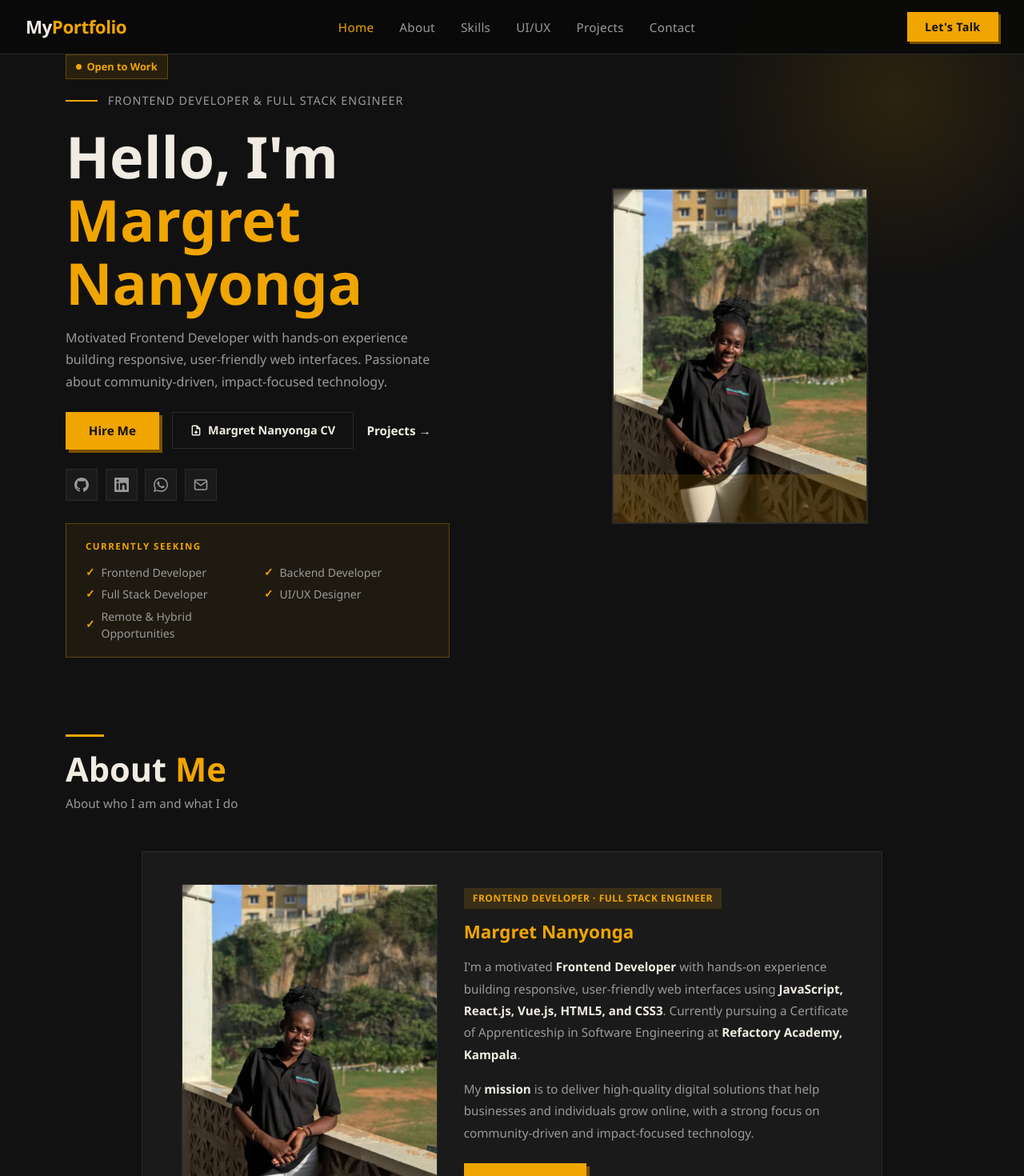
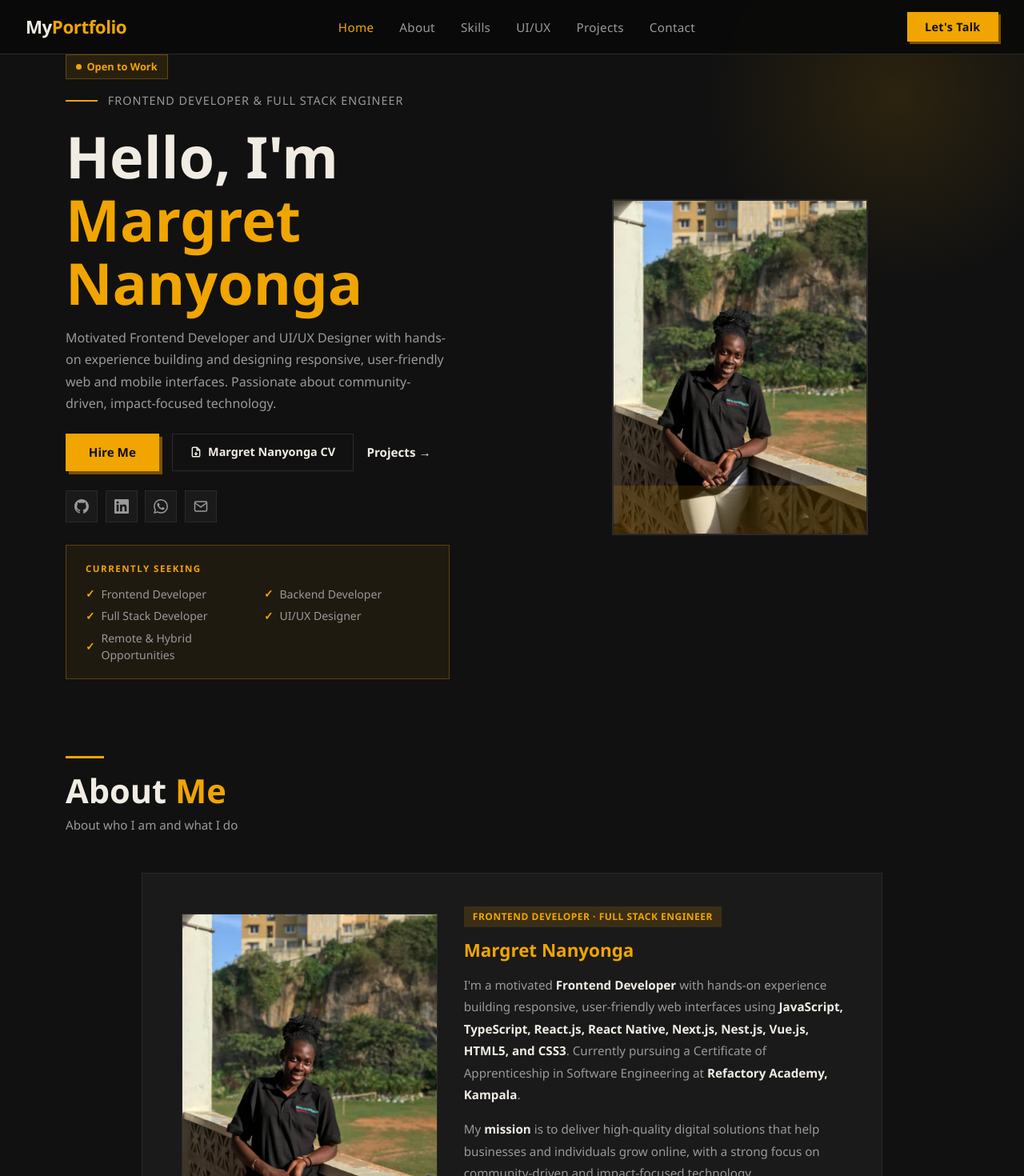
Before and after one commit to margret256/MY-WEBSITE, a React (Vite) app: page / in a window 1280 px wide. Shown: the top 1470 px of the page at 80% size. Built offline with nearby package versions, Linux system fonts and the light colour scheme.

Commit message:
updated portfolio page

```diff
--- a/src/Portfolio.jsx
+++ b/src/Portfolio.jsx
@@ -39,11 +39,11 @@ const skillCategories = [
 ];
 
 const projects = [
-  { title: "Beyond Sports Unified Corporate Sports Platform", description: "A platform for unified corporate sports management and engagement. Improving employee and individual wellness and team building through sports.", link: "https://beyondsports.fitness/", tag: "Sports Platform" },
+  { title: "Beyond Sports Unified Corporate Sports Platform", description: "A platform for unified corporate sports management and engagement. Improving employee and individual wellness and team building through participating in setup challenges.", link: "https://beyondsports.fitness/", tag: "Sports Platform" },
   { title: "Grocery Buddy", description: "Add, edit, and delete grocery items, track amounts spent, and manage your list any time.", link: "https://github.com/margret256/GRORECYBUDDY", tag: "E-Commerce" },
-  { title: "Farm Input Marketplace", description: "A marketplace for farmers to buy and sell agricultural inputs, bringing farmers and suppliers together.", link: "https://github.com/margret256/FARM-INPUT-MARKETPLACE", tag: "Mobile App" },
+  { title: "Farm Input Marketplace", description: "A marketplace for farmers to buy and sell agricultural inputs, bringing farmers and suppliers together to buy and sell agricultural products.", link: "https://github.com/margret256/FARM-INPUT-MARKETPLACE", tag: "Mobile App" },
   { title: "My Portfolio", description: "My personal portfolio website showcasing my projects, skills, and experience as a Frontend and Full Stack Developer.", link: "https://my-website-margret.vercel.app/", tag: "Portfolio" },
-  { title: "Mayondo Wood & Furniture", description: "A system that tracks all company activities to make work easier.", link: "https://github.com/margret256/MAYONDOPROGECT", tag: "Management System" },
+  { title: "Mayondo Wood & Furniture", description: "A system that tracks and manages all company sales and inventory throughout the year of sales.", link: "https://github.com/margret256/MAYONDOPROGECT", tag: "Management System" },
 ];
 
 const contactEmail = "lwangamargret68@gmail.com";
@@ -91,8 +91,8 @@ export default function Portfolio() {
               <div className="pf-hero-eyebrow">Frontend Developer &amp; Full Stack Engineer</div>
               <h1>Hello, I'm <br /><span className="highlight">Margret Nanyonga</span></h1>
               <p className="pf-hero-sub">
-                Motivated Frontend Developer with hands-on experience building responsive,
-                user-friendly web interfaces. Passionate about community-driven, impact-focused technology.
+                Motivated Frontend Developer and UI/UX Designer with hands-on experience building and designing responsive,
+                user-friendly web and mobile interfaces. Passionate about community-driven, impact-focused technology.
               </p>
               <div className="pf-hero-actions">
                 <a href="#contact" className="pf-btn-primary">Hire Me</a>
@@ -156,7 +156,7 @@ export default function Portfolio() {
                     <p>
                       I'm a motivated <strong>Frontend Developer</strong> with hands-on experience
                       building responsive, user-friendly web interfaces using{" "}
-                      <strong>JavaScript, React.js, Vue.js, HTML5, and CSS3</strong>. Currently
+                      <strong>JavaScript, TypeScript, React.js, React Native, Next.js, Nest.js, Vue.js, HTML5, and CSS3</strong>. Currently
                       pursuing a Certificate of Apprenticeship in Software Engineering at{" "}
                       <strong>Refactory Academy, Kampala</strong>.
                     </p>
```
Also changed, not shown: 1 other file (tests, documents, lock files or other folders).
